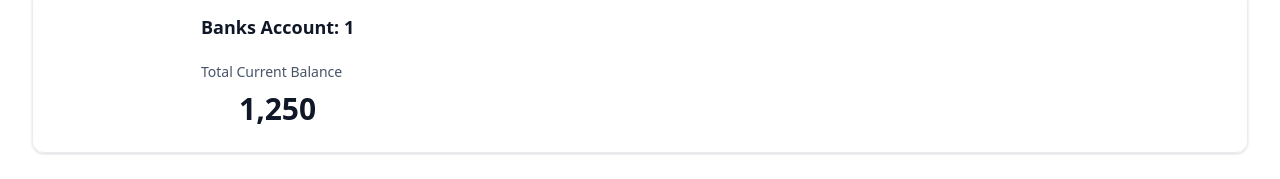
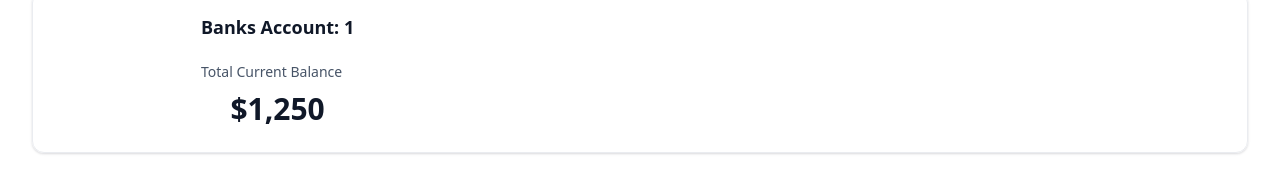
Before and after one commit to jlcarrascof/Bank-System, a Next.js app: page / in a window 1280 px wide. Shown: the part 179-358 px from the top of the page. Built offline with nearby package versions, Linux system fonts and the light colour scheme.

Commit message:
refactor: Update AnimatedCounter component to include duration, decimal, and prefix options

```diff
--- a/components/AnimatedCounter.tsx
+++ b/components/AnimatedCounter.tsx
@@ -4,7 +4,12 @@ import CountUp from 'react-countup';
 const AnimatedCounter = ({amount}: {amount: number}) => {
   return (
     <div>
-        <CountUp end={amount} />
+        <CountUp
+            duration={2}
+            decimal=','
+            prefix='$'
+            end={amount}
+        />
     </div>
   )
 }
```
